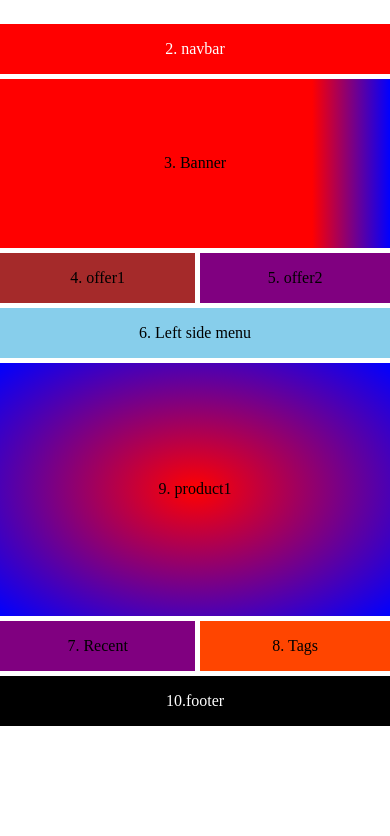
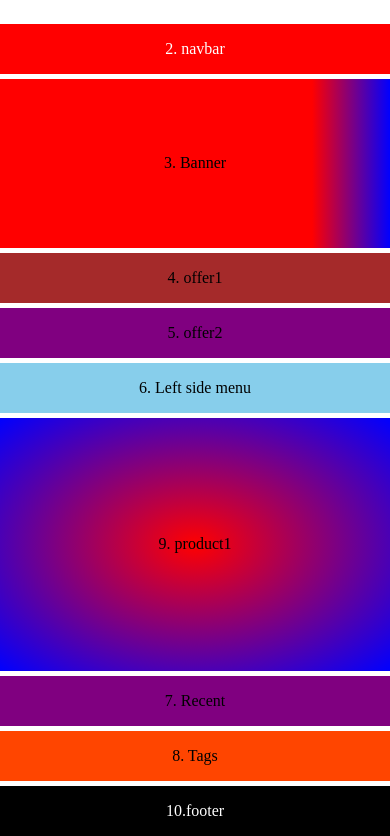
Before and after one commit to Bikal-Adhikari/e-comme-dummy, a plain HTML site: page index.html in a window 390 px wide. Shown: the part 93-929 px from the top of the page. Before the commit the page ends 844 px from the top, so only its background shows below. Drawn offline with Linux system fonts and the light colour scheme.

Commit message:
Media query mobile

```diff
--- a/style.css
+++ b/style.css
@@ -90,12 +90,29 @@ footer {
       "h1 h1"
       "header header"
       "banner banner"
-      "banner banner"
       "off1 off2"
       "sm sm"
-      "main main"
       "main main"
       "recent tag"
       "footer footer";
   }
 }
+
+/* Mobile  */
+@media (max-width: 550px) {
+  .wrapper {
+    display: grid;
+    gap: 5px;
+    grid-template-areas:
+      "h1"
+      "header"
+      "banner"
+      "off1"
+      "off2"
+      "sm"
+      "main"
+      "recent"
+      "tag"
+      "footer";
+  }
+}
```
